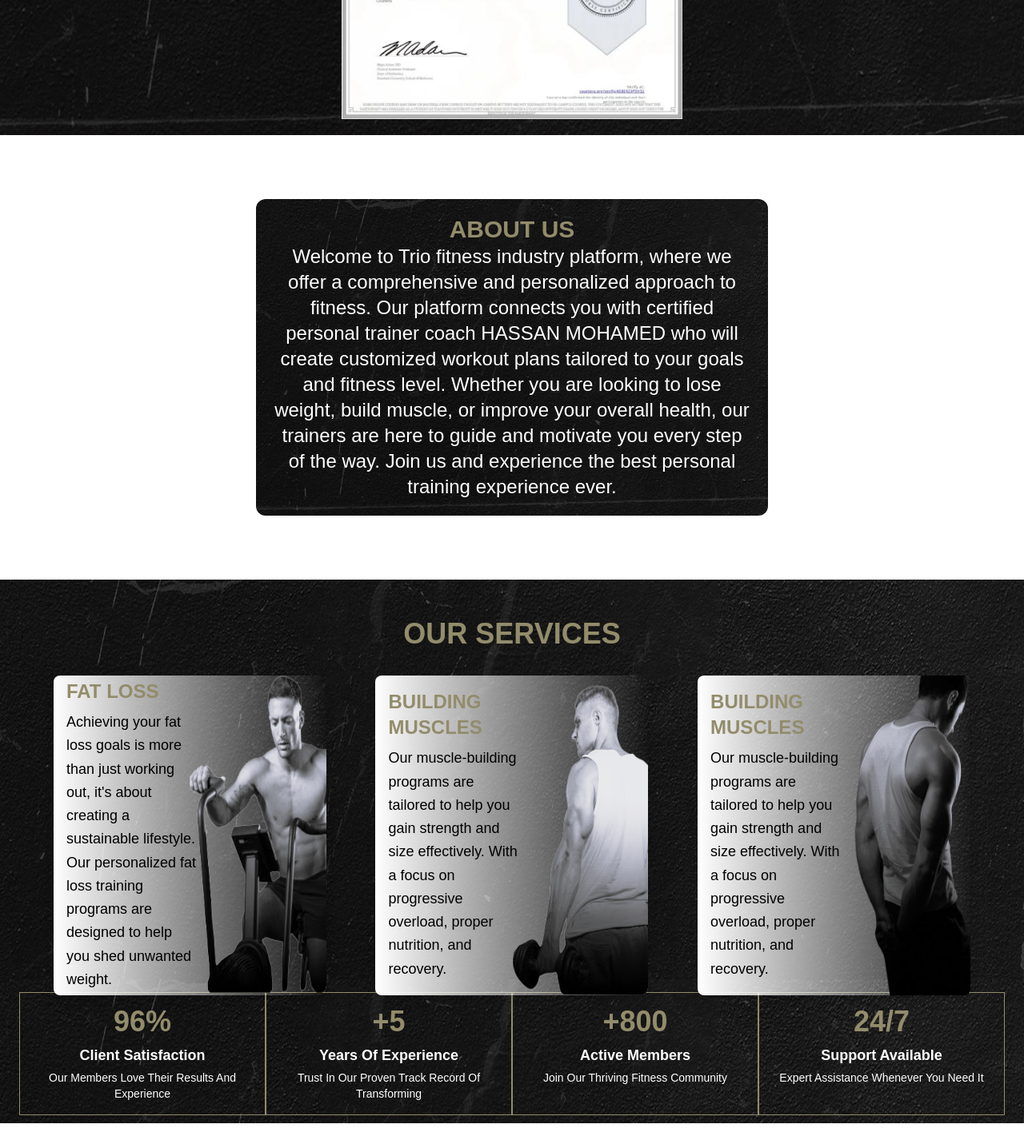
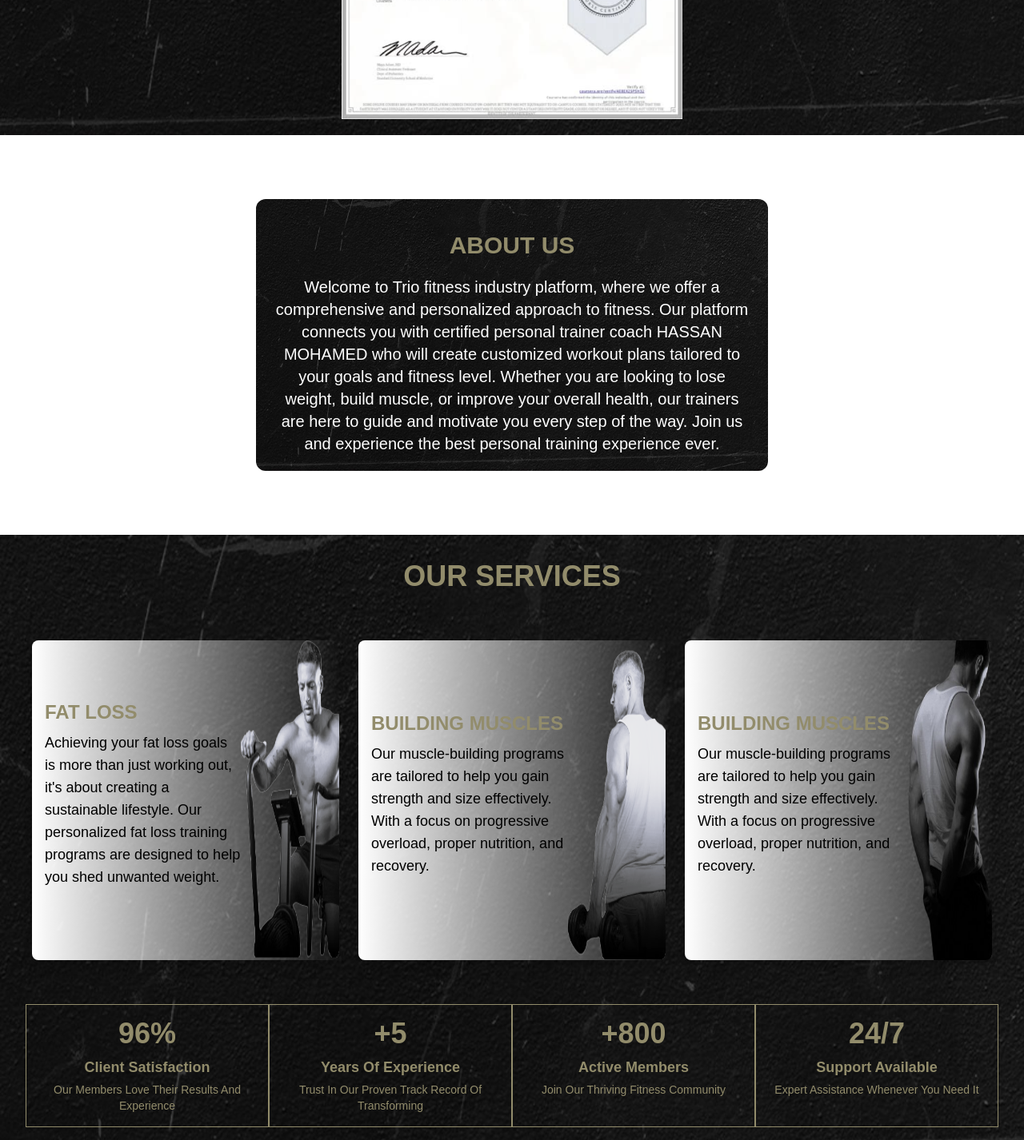
Before and after one commit to mahmoud2391997/trio-fitness-industry, a Next.js app: page / in a window 1280 px wide. Shown: the part 1330-2756 px from the top of the page at 80% size. Built offline with nearby package versions, Linux system fonts and the light colour scheme.

Commit message:
responsive modifications

```diff
--- a/components/PackageSection.tsx
+++ b/components/PackageSection.tsx
@@ -48,7 +48,7 @@ const PackageSection: React.FC = () => {
 
   return (
     <section className="package-section bg-white text-[#928c6b] p-3 sm:p-12 h-auto" style={{background:"url(/aboutbg.jpeg)", backgroundSize:"cover"}}>
-       <h2 className="xl:text-5xl lg:text-5xl md:text-4xl sm:text-3xl text-2xl  text-center w-[60%] m-auto font-bold mb-6 text-[#928c6b]">SELECT THE PACKAGE THAT BEST FITS YOUR NEEDS</h2>
+       <h2 className="xl:text-5xl lg:text-5xl md:text-4xl sm:text-3xl text-2xl  text-center w-[60%] m-auto font-bold mb-10 text-[#928c6b]">SELECT THE PACKAGE THAT BEST FITS YOUR NEEDS</h2>
       <div className="packages w-[80%] grid grid-cols-1 md:grid-cols-2 lg:grid-cols-3 h-auto gap-5 m-auto">
         {packages.map((pkg) => (
           <PackageCard
--- a/components/limitedOffersSection.jsx
+++ b/components/limitedOffersSection.jsx
@@ -18,7 +18,7 @@ function LimitedOffersSection() {
 
   return (
     <div className='w-full bg-black text-white p-7'  style={{background:"url(/aboutbg.jpeg)", backgroundSize:"cover"}}>
-            <h2 className="xl:text-5xl w-[50%] m-auto lg:text-5xl md:text-4xl sm:text-3xl text-2xl  text-center font-bold mb-6 text-[#928c6b]">DON'T MISS OUT OUR LIMITED-TIME OFFERS!</h2>
+            <h2 className="xl:text-5xl w-[70%] lg:w-[50%] m-auto lg:text-5xl md:text-4xl sm:text-3xl text-2xl  text-center font-bold mb-6 text-[#928c6b]">DON'T MISS OUT OUR LIMITED-TIME OFFERS!</h2>
 
       <div className="packages w-[80%] grid grid-cols-1 md:grid-cols-2  h-auto gap-5 m-auto">
         {packages.map((pkg) => (
--- a/components/packageCard.tsx
+++ b/components/packageCard.tsx
@@ -17,7 +17,7 @@ const PackageCard: React.FC<PackageComponentProps> = ({
       className="relative  h-auto flex flex-col justify-start  bg-white shadow-2xl border-2  border-black rounded-2xl w-full  "
     >
       <div className="flex justify-center items-center max-h-[200px]  bg-black  w-full  rounded-b-full p-6 "style={{background:"url(/aboutbg.jpeg)", backgroundSize:"cover"}}>
-        <h6 className=" text-[#928c6b] text-4xl text-center font-semibold  ">
+        <h6 className=" text-[#928c6b] text-2xl md:text-3xl text-center font-semibold  ">
           {packageName} Plan
         </h6>
       </div>
--- a/components/packageComponent.tsx
+++ b/components/packageComponent.tsx
@@ -13,7 +13,7 @@ const PackageComponent: React.FC<PackageComponentProps> = ({
     <div className="relative min-h-[20vh] p-2 pb-16 rounded-xl  border border-white shadow-md">
 
         <div className="h-[35%] rounded-lg bg-white">
-          <h2 className="text-3xl sm:text-4xl text-center text-[#928c6b] font-bold mb-2">
+          <h2 className="text-2xl sm:text-4xl text-center text-[#928c6b] font-bold mb-2">
             {packageName}
           </h2>
         </div>
--- a/components/servicesCard.tsx
+++ b/components/servicesCard.tsx
@@ -12,12 +12,12 @@ const ServicesCard: React.FC<ServicesCardProps> = ({
   image,
 }) => {
   return (
-    <div className="flex flex-row items-center  justify-between relative bg-gradient-to-r  from-white to-transparent text-black pl-4 pt-4 rounded-lg shadow-lg h-[400px] w-[90%] mx-auto">
-      <div className="w-2/4">
-        <h1 className="text-2xl font-bold text-[#928c6b] mb-2">{heading}</h1>
-        <p className="text-lg w-full leading-relaxed mb-4">{description}</p>
+    <div className="flex flex-row items-center my-5 justify-between relative bg-gradient-to-r  from-white to-transparent text-black pl-4 rounded-lg shadow-lg min-h-[400px] h-auto sm:max-w-[47%] lg:max-w-[32%] mx-auto">
+      <div className="w-2/3">
+        <h1 className="text-lg md:text-lg lg:text-2xl font-bold text-[#928c6b] mb-2">{heading}</h1>
+        <p className="text-md md:text-base lg:text-lg w-full leading-relaxed mb-4">{description}</p>
       </div>
-      <div className=" w-1/2 absolute bottom-0 right-0 md:mt-0 h-full">
+      <div className=" w-1/3  md:mt-0 h-full">
         <img src={image} alt="Service" className="h-full w-full rounded-lg" />
       </div>
     </div>
--- a/pages/_app.tsx
+++ b/pages/_app.tsx
@@ -6,6 +6,7 @@ import type { AppProps } from "next/app";
 export default function App({ Component, pageProps }: AppProps) {
   return (
     <div className="relative">
+
       <SocialMedia />
       <NavBar navBg={"bg-black"}/>
       <Component {...pageProps}  />
--- a/pages/index.tsx
+++ b/pages/index.tsx
@@ -110,7 +110,7 @@ const Home : React.FC =()=> {
   const imageRef = useRef<HTMLImageElement>(null);
   const aboutUsRef = useRef<HTMLDivElement>(null);
   const videoRef = useRef<HTMLDivElement>(null);
-  const [bgImage, setBgImage] = useState("/aboutUs.png");
+  const [bgImage, setBgImage] = useState("/aboutUs");
 
   useEffect(() => {
     const observer = new IntersectionObserver(
@@ -204,7 +204,7 @@ const Home : React.FC =()=> {
         }}
         id="background-image"
       ></div>
-      <main className="absolute top-0 w-full h-[100vh] overflow-hidden row-start-2">
+      <main className="mt-[15vh] absolute top-0 w-full h-[85vh] overflow-hidden row-start-2">
         <video
           autoPlay
           loop
@@ -321,13 +321,13 @@ const Home : React.FC =()=> {
         id="about"
         className="bg-transparent no-scroll text-white flex flex-col-reverse gap-10 md:flex-row items-center justify-around h-auto py-20"
       >
-        <div     className="rounded-xl h-full flex flex-col items-center min-h-[35vh] w-full md:w-2/4  justify-evenly p-5"    style={{background:"url(/aboutbg.jpeg)", backgroundSize:"cover"}}
+        <div     className="rounded-xl h-full flex flex-col items-center min-h-[35vh] w-3/4 md:w-2/4  justify-evenly p-5"    style={{background:"url(/aboutbg.jpeg)", backgroundSize:"cover"}}
         >
 
-          <h2 className="text-3xl text-center md:text-left font-bold text-[#928c6b]">
+          <h2 className=" text-xl md:text-3xl my-5 text-center md:text-left font-bold text-[#928c6b]">
             ABOUT US
           </h2>
-          <p className="text-2xl text-center ">
+          <p className=" text-md md:text-xl text-center ">
             Welcome to Trio fitness industry platform, where we offer a
             comprehensive and personalized approach to fitness. Our platform
             connects you with certified personal trainer coach HASSAN MOHAMED
@@ -341,12 +341,12 @@ const Home : React.FC =()=> {
       </section>
       <section
         id="services"
-        className="bg-black relative text-[#928c6b] max-w-full flex h-[62.5vh] flex-col items-center justify-around py-12 px-2  sm:p-12"
+        className="bg-black relative text-[#928c6b] max-w-full flex h-auto min-h-[100vh] flex-col items-center justify-between   px-2  sm:p-8"
         style={{background:"url(/aboutbg.jpeg)", backgroundSize:"cover"}}
 
       >
         <h2 className="text-4xl text-center font-bold mb-8">OUR SERVICES</h2>
-        <div className="grid grid-cols-1 gap-[2%] md:grid-cols-2 lg:grid-cols-3 w-full">
+        <div className="flex justify-around flex-wrap gap-[2%] p-2 w-full">
           <ServicesCard
             heading="FAT LOSS"
             description="Achieving your fat loss goals is more than just working out, it's about creating a sustainable lifestyle. Our personalized fat loss training programs are designed to help you shed unwanted weight."
@@ -364,10 +364,7 @@ const Home : React.FC =()=> {
             image="/Frame_468-removebg-preview.png"
           />
         </div>
-      </section>
-      <div   className="bg-black text-white  flex justify-center items-center h-[22.5vh] py-[2vh] w-full  px-6"         style={{background:"url(/aboutbg.jpeg)", backgroundSize:"cover"}}
->
-          <div className=" m-auto grid grid-cols-1 sm:grid-cols-2 md:grid-cols-4 h-auto text-center">
+         <div className=" m-auto grid grid-cols-1  sm:grid-cols-2 md:grid-cols-4 h-auto text-center">
             {stats.map((stat, index) => (
               <React.Fragment key={index}>
                 <div className="flex flex-col items-center border border-[#928c6b] p-4">
@@ -380,7 +377,7 @@ const Home : React.FC =()=> {
               </React.Fragment>
             ))}
           </div>
-        </div>
+            </section>
 
       <section
         id="transformations"
```
